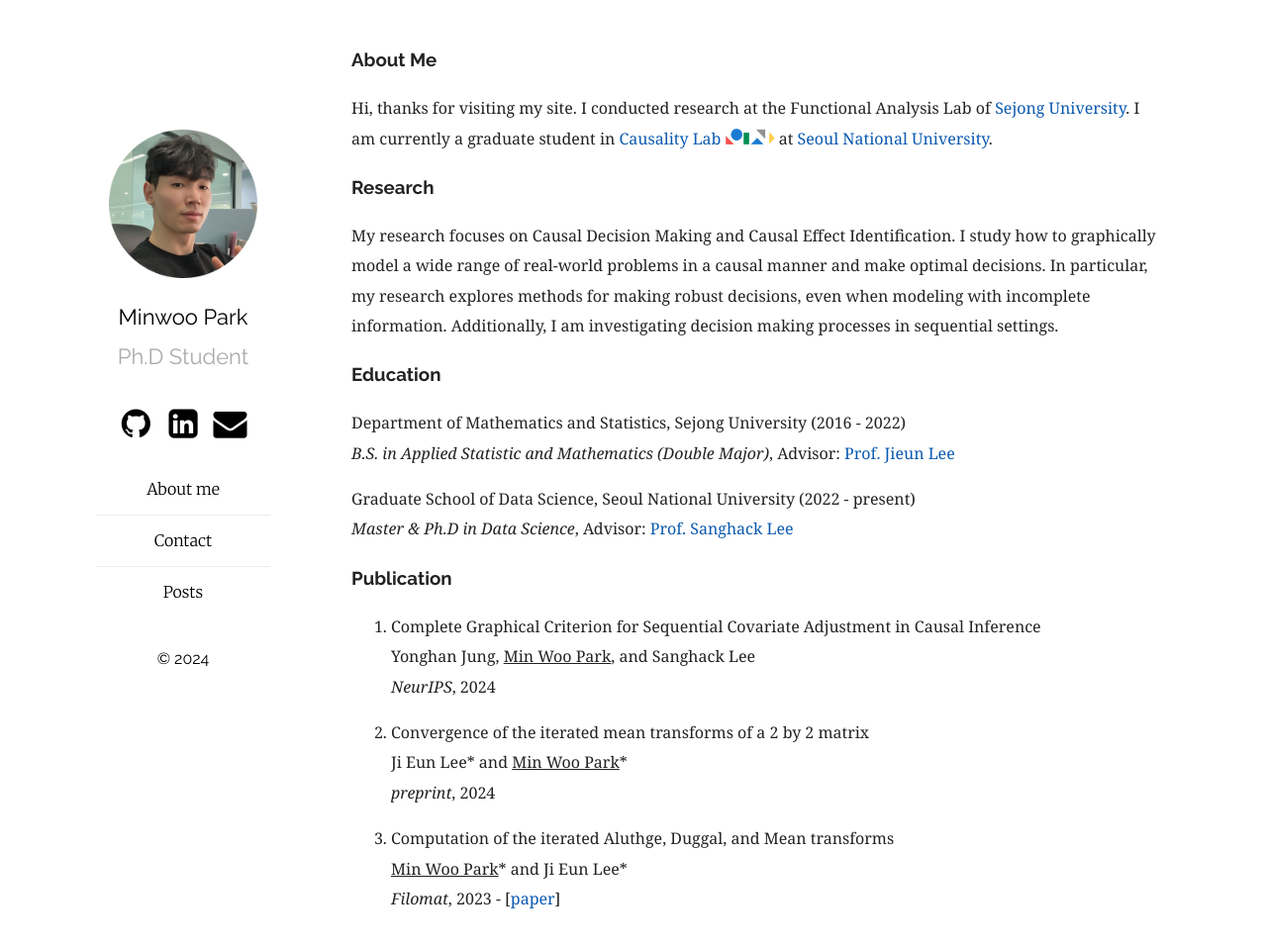
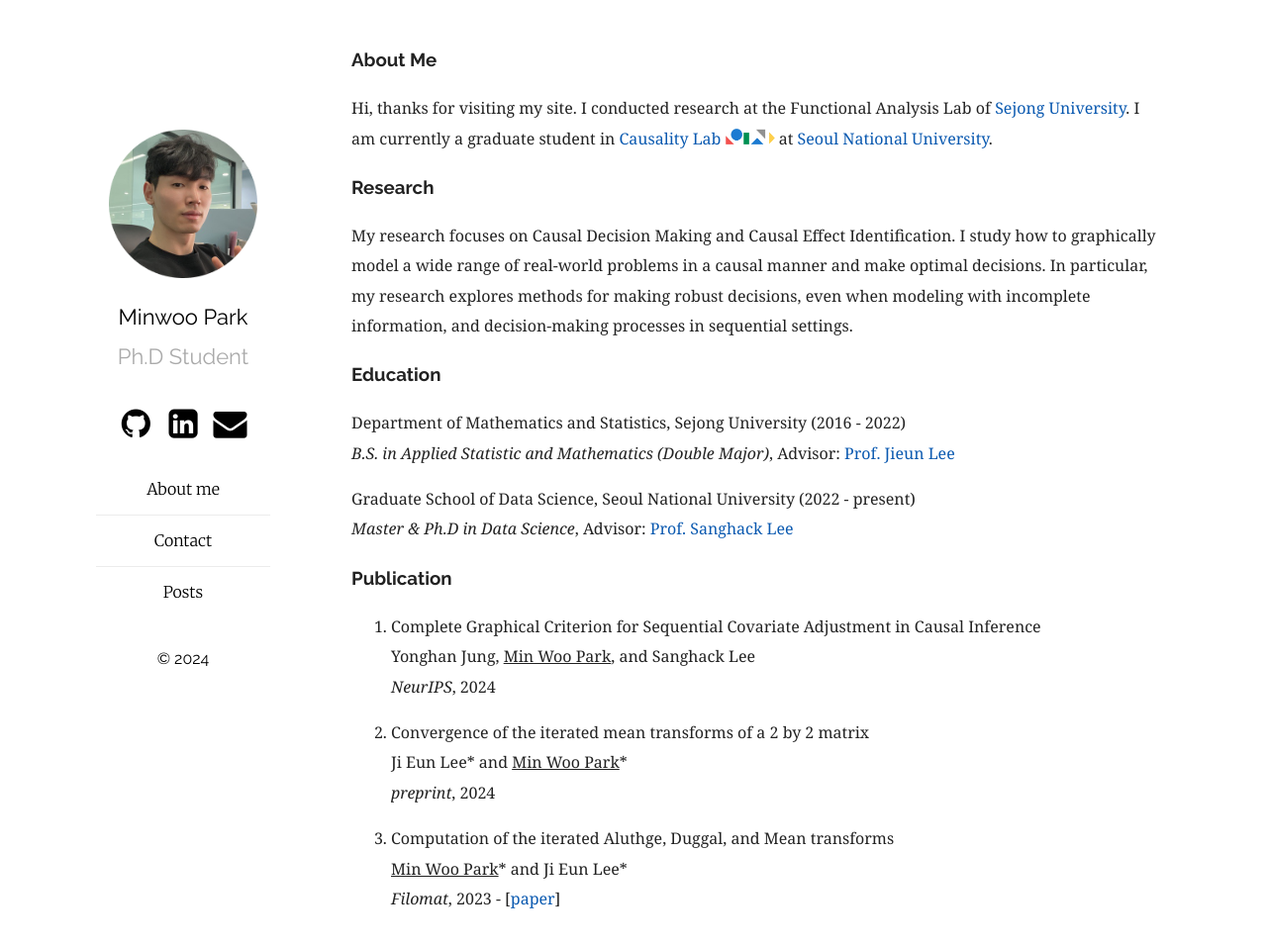
Before and after one commit to MinwooPark96/minwoopark96.github.com, a Jekyll site: the page built from aboutme.md, in a window 1280 px wide and 968 px high. Shown: the top 957 px of the window at 99% size. Built offline with Jekyll 4.4.1, drawn with Linux system fonts in a browser that asks for light colours.

Commit message:
Rewrite aboutme.md

```diff
--- a/aboutme.md
+++ b/aboutme.md
@@ -9,7 +9,7 @@ Hi, thanks for visiting my site. I conducted research at the Functional Analysis
 
 ### Research
 
-My research focuses on Causal Decision Making and Causal Effect Identification. I study how to graphically model a wide range of real-world problems in a causal manner and make optimal decisions. In particular, my research explores methods for making robust decisions, even when modeling with incomplete information. Additionally, I am investigating decision making processes in sequential settings.
+My research focuses on Causal Decision Making and Causal Effect Identification. I study how to graphically model a wide range of real-world problems in a causal manner and make optimal decisions. In particular, my research explores methods for making robust decisions, even when modeling with incomplete information, and decision-making processes in sequential settings.
 
 ### Education
 
```
Also changed, not shown: bug.md (+1 -0 lines).
